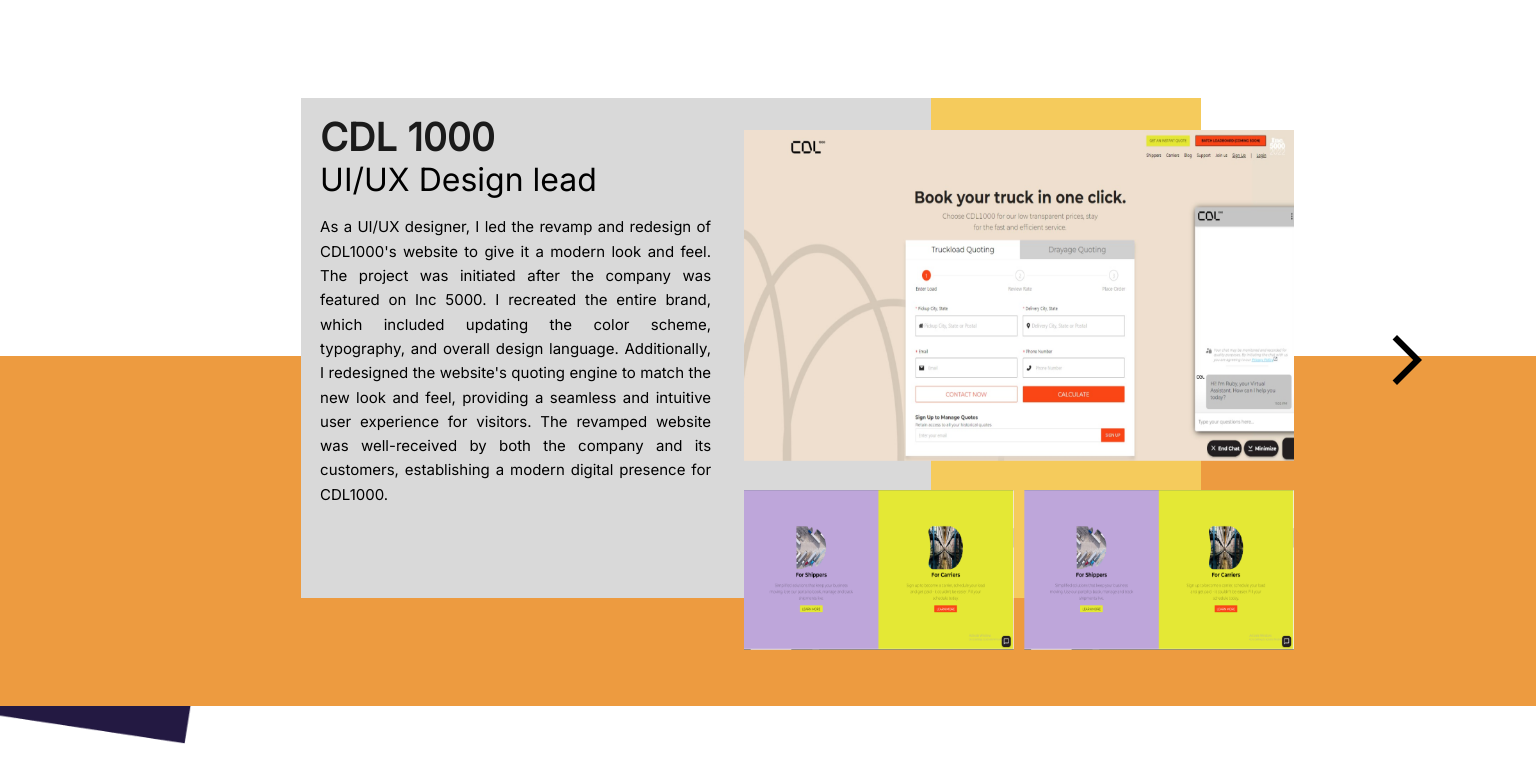
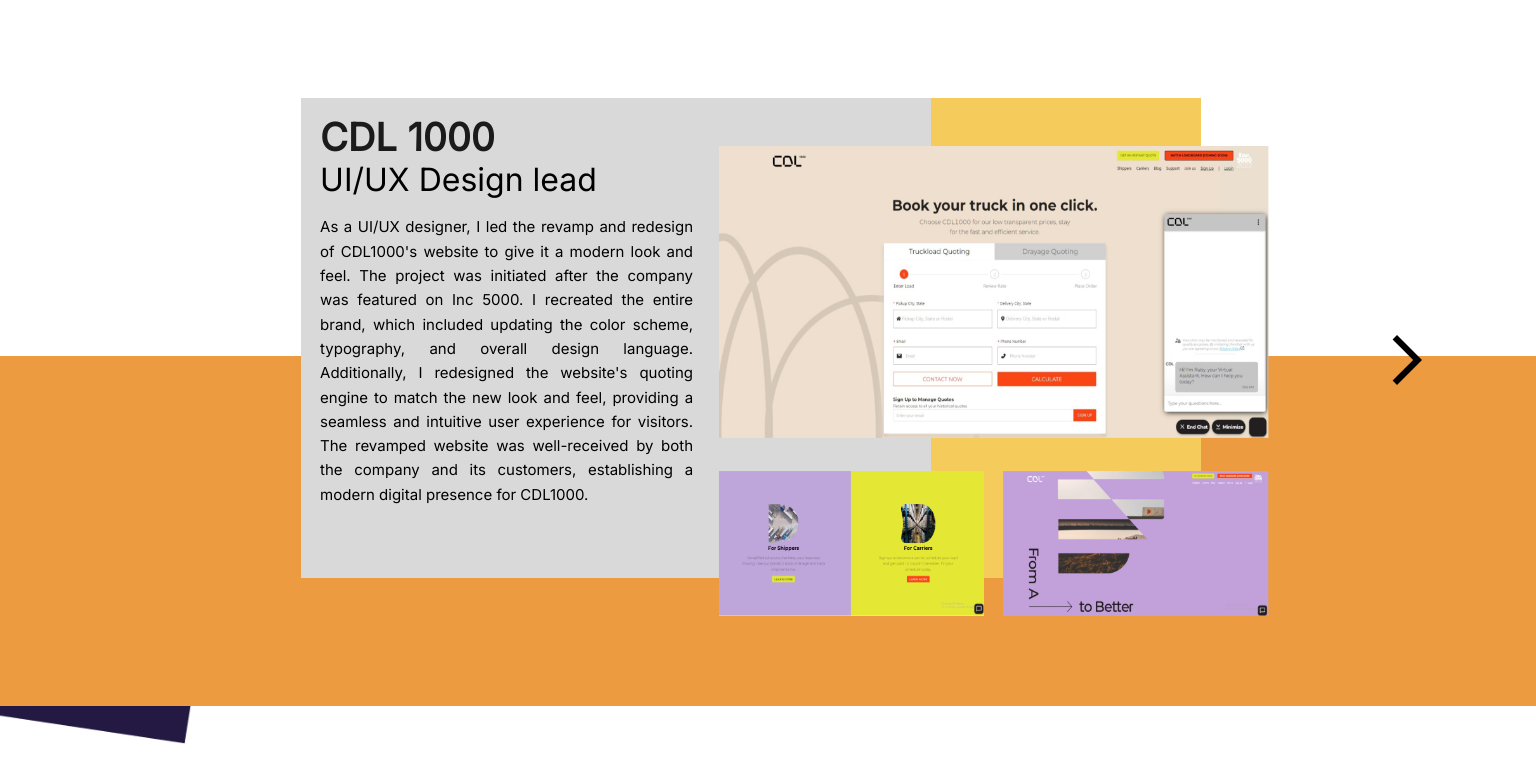
Before and after one commit to saadfarhan124/saad_hassam_web, a Next.js app: page / in a window 1536 px wide. Shown: the part 1720-2504 px from the top of the page. Built offline with nearby package versions, Linux system fonts and the light colour scheme.

Commit message:
updated1

```diff
--- a/src/components/contact/index.js
+++ b/src/components/contact/index.js
@@ -86,10 +86,10 @@
 
     emailjs
       .send(
-        "service_rgp72w3",
-        "template_083138l",
+        "service_s03de57",
+        "template_jfpa4y1",
         templateParams,
-        "VYj7rWlWm9vXK1NHp"
+        "f5eyikNj1kxRf-AHi"
       )
       .then(
         (response) => {
@@ -208,7 +208,7 @@
                   <Input.TextArea size="large" placeholder="Message" />
                 </Form.Item>
                 <Button
-                size="large"
+                  size="large"
                   loading={isLoading}
                   htmlType="submit"
                   type="primary"
--- a/src/pages/portfolio/index.js
+++ b/src/pages/portfolio/index.js
@@ -35,13 +35,13 @@
 
 const images = [
   "/assets/images/p1.png",
-  "/assets/images/cdlbg2.png",
+  "/assets/images/bgcdl1.png",
   "/assets/images/p3.png",
   "/assets/images/p4.png",
 ];
 
 const images2 = [
-  "/assets/images/clan.png",
+  "/assets/images/clan1.png",
   "/assets/images/q2.png",
   "/assets/images/q3.png",
 ];
@@ -167,8 +167,8 @@
                 <div className={styles.overlay}>
                   <Image
                     src={images[1]}
-                    width={600}
-                    height={623}
+                    width={650}
+                    height={550}
                     preview={false}
                     className={styles.clanImage}
                     loading="lazy"
@@ -448,8 +448,8 @@
                 <div className={styles.overlay}>
                   <Image
                     src={images2[0]}
-                    width={600}
-                    height={623}
+                    width={670}
+                    height={600}
                     preview={false}
                     className={styles.clanImage}
                     loading="lazy"
--- a/src/styles/Home.module.css
+++ b/src/styles/Home.module.css
@@ -106,6 +106,12 @@
     width: 45px;
   }
   }
+ @media (min-width: 1504px)and (max-width: 1768px) {
+  .icon{
+    width: 35px  !important;
+    height: 35px  !important;
+  }
+ }
  @media (max-width: 1440px) {
   .container {
     background-position: right top 6vh;
--- a/src/styles/Portfolio.module.css
+++ b/src/styles/Portfolio.module.css
@@ -107,7 +107,7 @@
    background: linear-gradient(to right, #D9D9D9 70%, #F5CB5C 30%);
  }
  .clanbox {
-   height: 580px;
+   height: 550px;
    width: 1000px;
    background: linear-gradient(to right, #D9D9D9 70%, #F5CB5C 30%);
  }
@@ -268,15 +268,16 @@
  }
  @media (min-width: 1504px)and (max-width: 1768px) {
   .clanbox{
-    height: 500px;
+    height: 480px;
     width: 900px;
   }
   .textclan{
-    width: 47%;
+    width: 45%;
   }
   .clanImage{
+    margin-top: 4rem;
    width: 550px !important;
-   height: 520px !important;
+   height: 470px !important;
   }
   .textbox1{
 
```
Also changed, not shown: public/assets/images/bgcdl1.png (added), public/assets/images/clan1.png (added).
